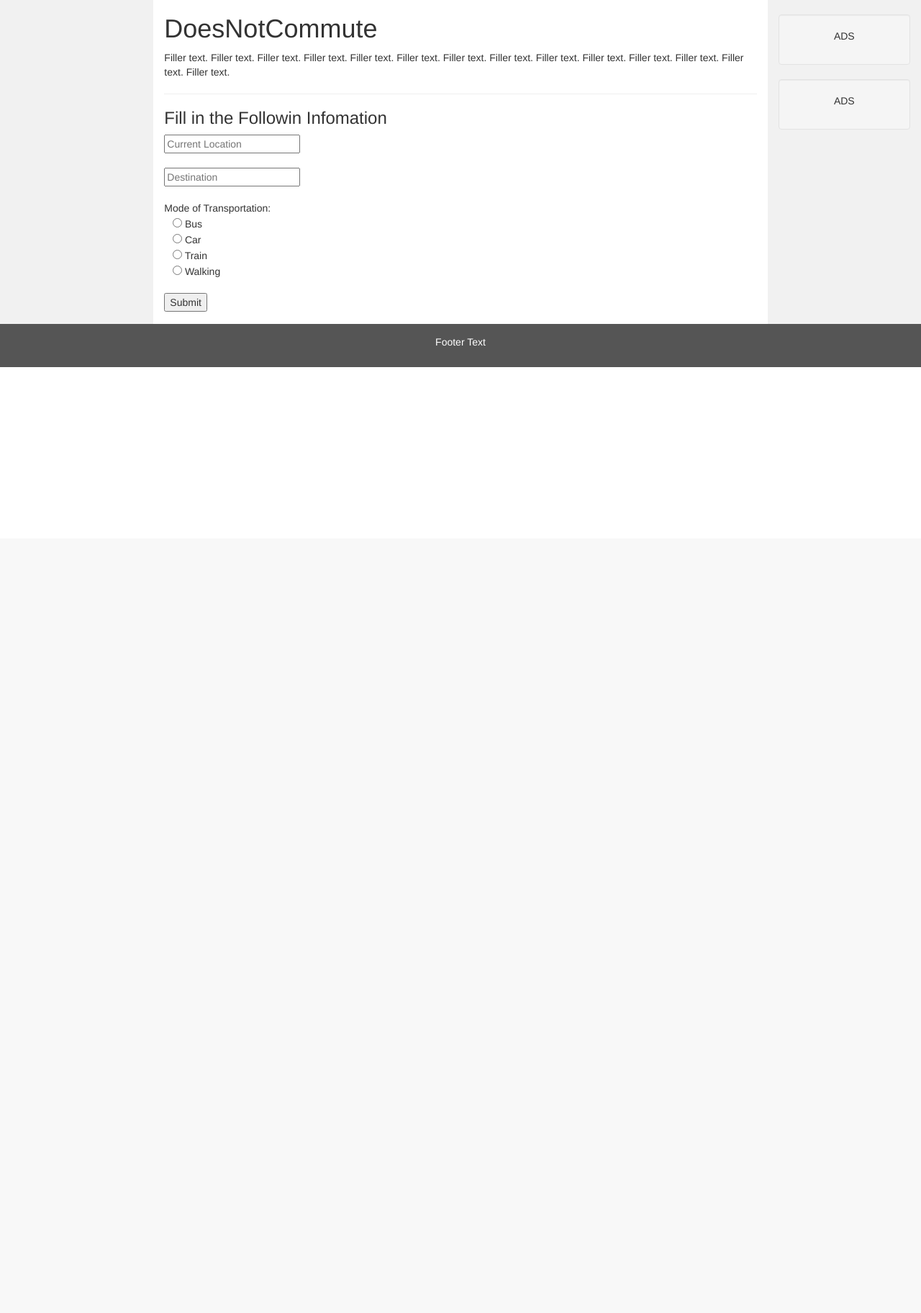
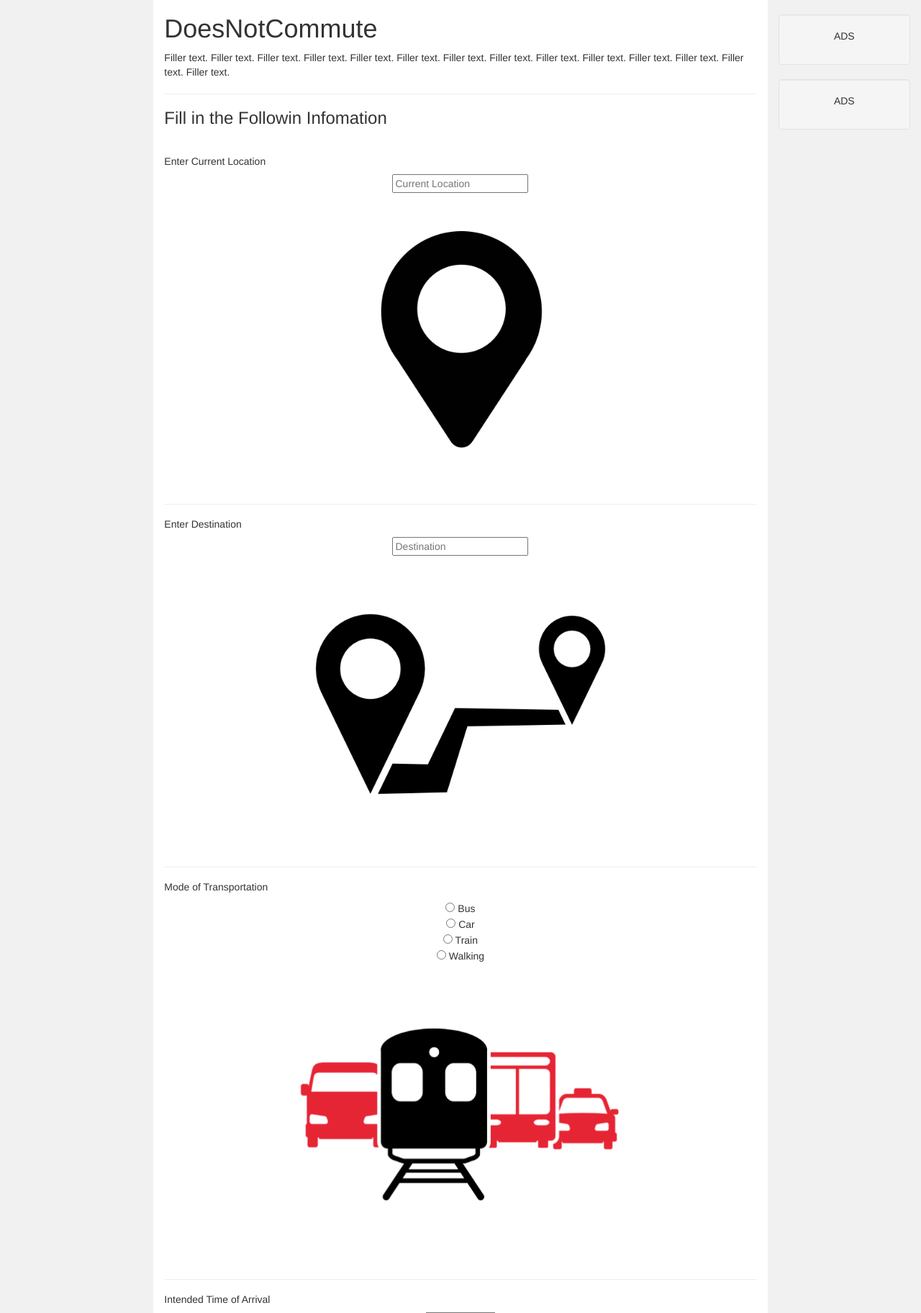
Before and after one commit to Zzcnick/DNC-Does_Not_Commute, a Flask app: page / in a window 1280 px wide. Shown: the part 52-1876 px from the top of the page at 72% size. Before the commit the page ends 562 px from the top, so only its background shows below. Run offline with Flask 2, Linux system fonts and the light colour scheme; parts of the project's set-up code (start-up, migrations or seed data) failed here and were passed over; some libraries are stand-ins or nearby versions.

Commit message:
Improved form

```diff
--- a/templates/main.html
+++ b/templates/main.html
@@ -10,14 +10,19 @@
   <link rel="stylesheet" type="text/css" href="/static/css/bootstrap.css">
   <script type="text/javascript" src="/static/js/bootstrap.min.js"></script>
   <style>
+
     /* Remove the navbar's default margin-bottom and rounded borders */
     .navbar {
     margin-bottom: 0;
     border-radius: 0;
     }
 
+    .contain{
+      text-align: center;
+      }
+
     /* Set height of the grid so .sidenav can be 100% (adjust as needed) */
-    .row.content {height: 450px}
+    .row.content {height: 3000px;}
 
     /* Set gray background color and 100% height */
     .sidenav {
@@ -85,15 +90,44 @@
       </p>
       <hr>
       <h3>Fill in the Followin Infomation</h3> <!-- Form will look like this + nicer and with js-->
-          <form action="/result" method="POST">
-            <input type="text" name="location" placeholder="Current Location"><br><br>
-            <input type="text" name="destination" placeholder="Destination"> <br><br>
-              Mode of Transportation:<br>
-            &nbsp;&nbsp;&nbsp;<input type="radio" name="transportMode" value="bus"> Bus<br>
-            &nbsp;&nbsp;&nbsp;<input type="radio" name="transportMode" value="driving"> Car<br>
-            &nbsp;&nbsp;&nbsp;<input type="radio" name="transportMode" value="train"> Train<br>
-            &nbsp;&nbsp;&nbsp;<input type="radio" name="transportMode" value="walking"> Walking
-              <br><br>
+          <form class="centered" action="/result" method="POST">
+              <br>
+              <h5>Enter Current Location</h5>
+              <div class="contain">
+            <input type="text" name="location" placeholder="Current Location">
+            <div>
+              <img src="../images/33.png" height="50%" width="50%">
+            </div>
+              </div>
+              <hr>
+              <h5>Enter Destination</h5>
+              <div class="contain">
+            <input type="text" name="destination" placeholder="Destination" required>
+                  <div>
+              <img src="../images/destination.png" height="50%" width="50%">
+            </div>
+              </div>
+              <hr>
+              <h5>Mode of Transportation</h5>
+              <div class="contain">
+            <input type="radio" name="transportMode" value="bus"> Bus<br>
+            <input type="radio" name="transportMode" value="driving"> Car<br>
+            <input type="radio" name="transportMode" value="train"> Train<br>
+            <input type="radio" name="transportMode" value="walking"> Walking
+                <div>
+              <img src="../images/transportation.png" height="75%" width="75%">
+            </div>
+              </div>
+              <hr>
+              <h5>Intended Time of Arrival</h5>
+              <div class="contain">
+                <input type="time">
+                <div>
+                    <img src="../images/42.png" height="65%" width="65%">
+                  </div>
+              </div>
+              <hr>
+
             <input type="submit">
         </form>
         <br>
@@ -108,9 +142,10 @@
       </div>
     </div>
   </div>
+
 </div>
 
-<footer class="container-fluid text-center">
+    <footer class="container-fluid text-center">
   <p>Footer Text</p>
 </footer>
 
```
Also changed, not shown: images/33.png (added), images/42.png (added), images/destination.png (added), images/question.png (added), images/transportation.png (added).
